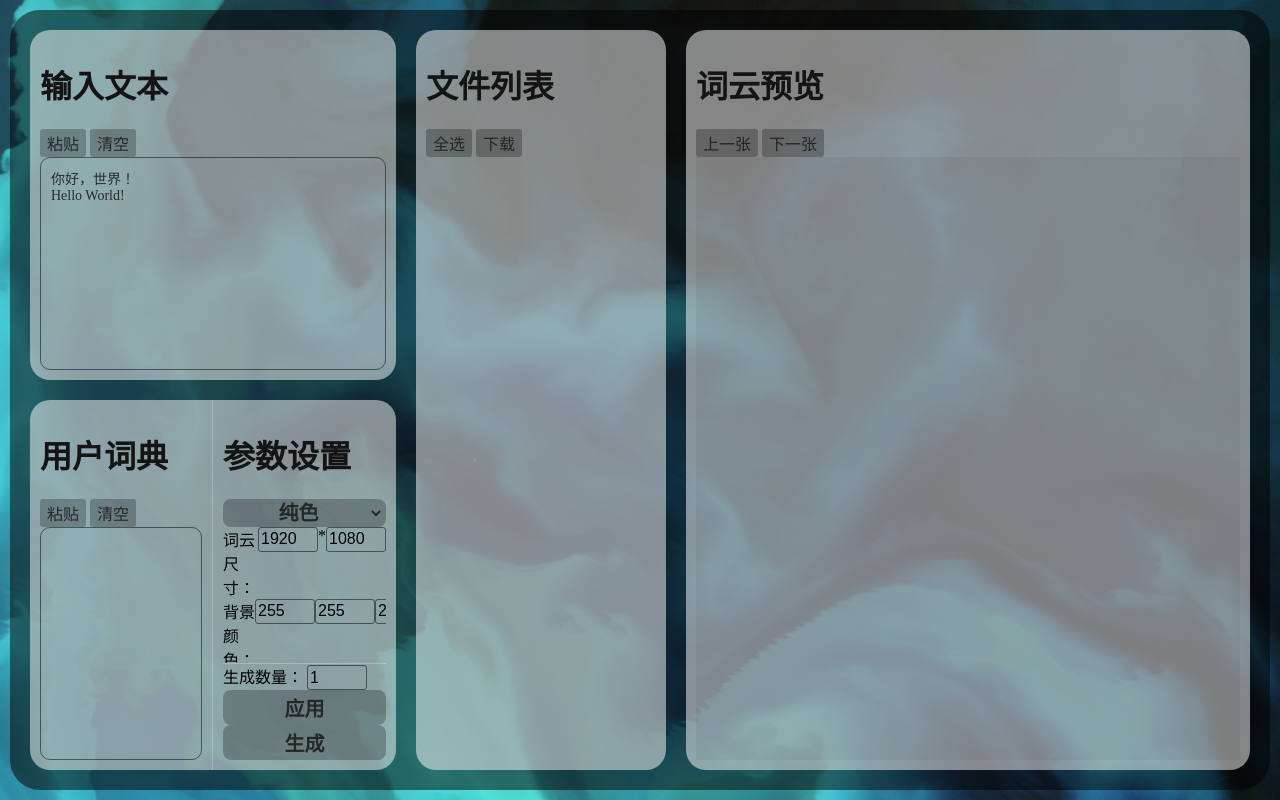
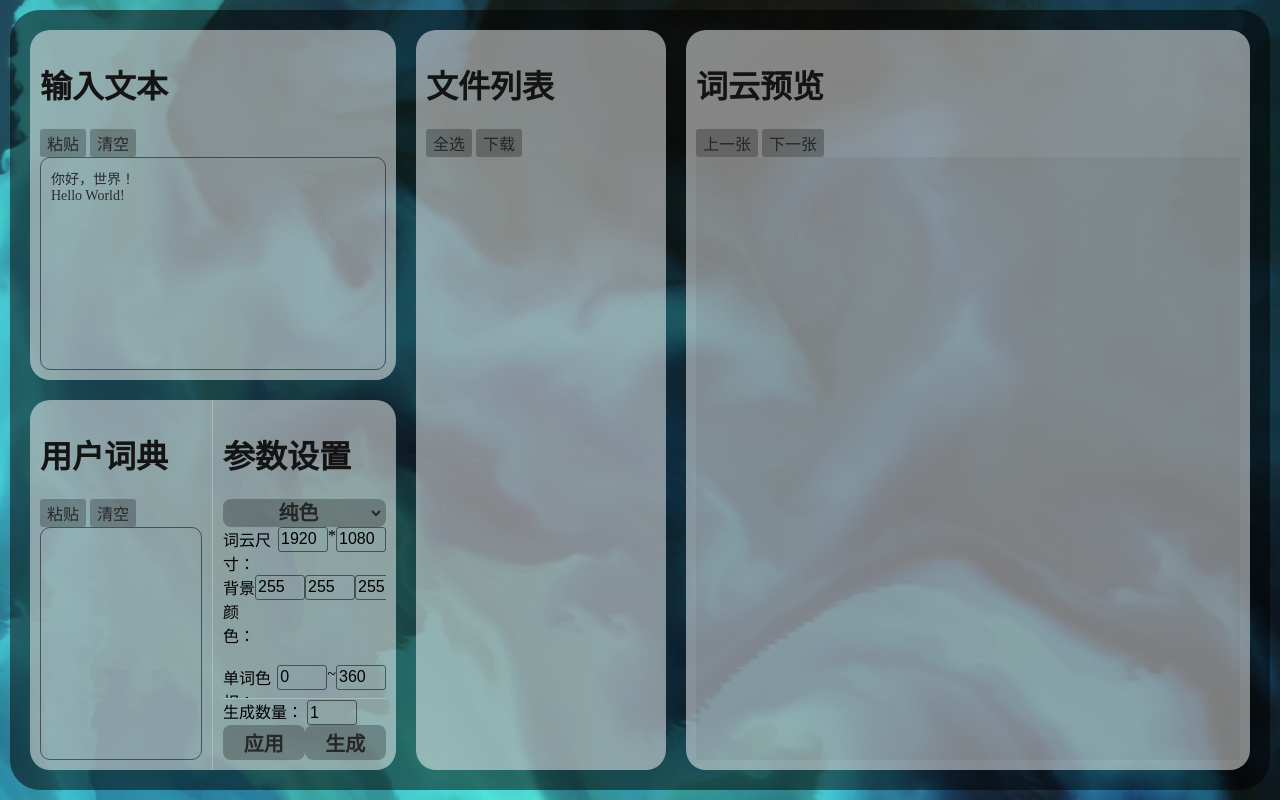
Before and after one commit to hky3535/online_toolkit, a Django app: page /word_cloud/ in a window 1280 px wide. Run offline with Django 4.2, Linux system fonts and the light colour scheme.

Commit message:
update appearance of wordcloud

```diff
--- a/apps/app_draw_frame/static/css/draw_frame_index.css
+++ b/apps/app_draw_frame/static/css/draw_frame_index.css
@@ -10,7 +10,7 @@ body {
     box-sizing: border-box;
 }
 body {
-    background-image: url("body.jpg");
+    background-image: var(--div_body_background);
     background-size: cover;
     background-position: center;
     background-repeat: no-repeat;
--- a/apps/app_media_scrape/static/css/media_scrape_index.css
+++ b/apps/app_media_scrape/static/css/media_scrape_index.css
@@ -10,7 +10,7 @@ body {
     box-sizing: border-box;
 }
 body {
-    background-image: url("body.jpg");
+    background-image: var(--div_body_background);
     background-size: cover;
     background-position: center;
     background-repeat: no-repeat;
@@ -110,7 +110,7 @@ select {
 }
 option {
     font-size: 20px;
-    background-color: var(--select_normal);
+    background-color: var(--option_normal);
     border-radius: 8px;
     color: var(--text_small);
     text-decoration: none;
--- a/apps/app_root/static/css/root_styles.css
+++ b/apps/app_root/static/css/root_styles.css
@@ -62,7 +62,7 @@
     --select_normal_border: rgba(0, 0, 0, 0);
     --select_hover: rgba(50, 50, 50, 0.25);
     --select_hover_border: rgba(0, 0, 0, 0);
-    --option_normal: rgba(0, 0, 0, 0.25);
+    --option_normal: rgba(50, 50, 50, 0.25);
 
     --textarea_normal: rgba(0, 0, 0, 0);
     --textarea_normal_border: rgba(0, 0, 0, 0.5);
--- a/apps/app_word_cloud/static/css/word_cloud_index.css
+++ b/apps/app_word_cloud/static/css/word_cloud_index.css
@@ -9,7 +9,7 @@ body {
     box-sizing: border-box;
 }
 body {
-    background-image: url("body.jpg");
+    background-image: var(--div_body_background);
     background-size: cover;
     background-position: center;
     background-repeat: no-repeat;
@@ -40,7 +40,6 @@ body {
     width: 100%; height: 50%;
     background-color: var(--div_secondary);
     border-radius: 20px;
-    margin-bottom: 10px;
     padding: 10px;
     display: flex;
     flex-direction: column;
@@ -68,7 +67,7 @@ body {
 #settings_div {
     width: 100%; height: 50%;
     display: flex;
-    margin-top: 10px;
+    margin-top: 20px;
     flex-direction: row;
     box-sizing: border-box;
 }
@@ -112,15 +111,19 @@ body {
     box-sizing: border-box;
 }
 #settings_switch_div {
-    height: 100%;
+    width: 100%; height: 100%;
     border-bottom: 1px solid var(--div_border);
 }
 #type_pure_div, #type_mask_div, #type_bg_div {
-    width: 100%;
+    width: 100%; height: 500px;
 }
 #type_pure_div {display: flex;} #type_mask_div {display: none;} #type_bg_div {display: none;}
+#apply_generate_div {
+    display: flex;
+    flex-direction: row;
+}
 #apply_button, #generate_button{
-    width: 100%;
+    flex: 1;
     font-size: 20px;
     background-color: var(--button_normal);
     border-radius: 8px;
@@ -202,13 +205,18 @@ body {
 /* 全局元素 */
 input[type="number"] {
     /* flex: 1; */
-    width: 60px;
+    width: 50px;
     height: 25px;
     background-color: var(--input_normal);
     border: 1px solid var(--input_normal_border);
     border-radius: 3px;
     font-size: 16px;
     box-sizing: border-box;
+}
+input[type=number]::-webkit-inner-spin-button,
+input[type=number]::-webkit-outer-spin-button {
+    -webkit-appearance: none;
+    margin: 0;
 }
 ul {
     width: 100%;
@@ -278,7 +286,7 @@ select {
 }
 option {
     font-size: 20px;
-    background-color: var(--select_normal);
+    background-color: var(--option_normal);
     border-radius: 8px;
     color: var(--text_small);
     text-decoration: none;
--- a/apps/app_word_cloud/templates/word_cloud_index.html
+++ b/apps/app_word_cloud/templates/word_cloud_index.html
@@ -154,8 +154,10 @@
                         </div>
 
                         <div> <label>生成数量：</label> <input type="number" id="generate_number"> </div>
-                        <button id="apply_button">应用</button>
-                        <button id="generate_button">生成</button>
+                        <div id="apply_generate_div">
+                            <button id="apply_button">应用</button>
+                            <button id="generate_button">生成</button>
+                        </div>
                     </div>
                 </div>
             </div>
```
